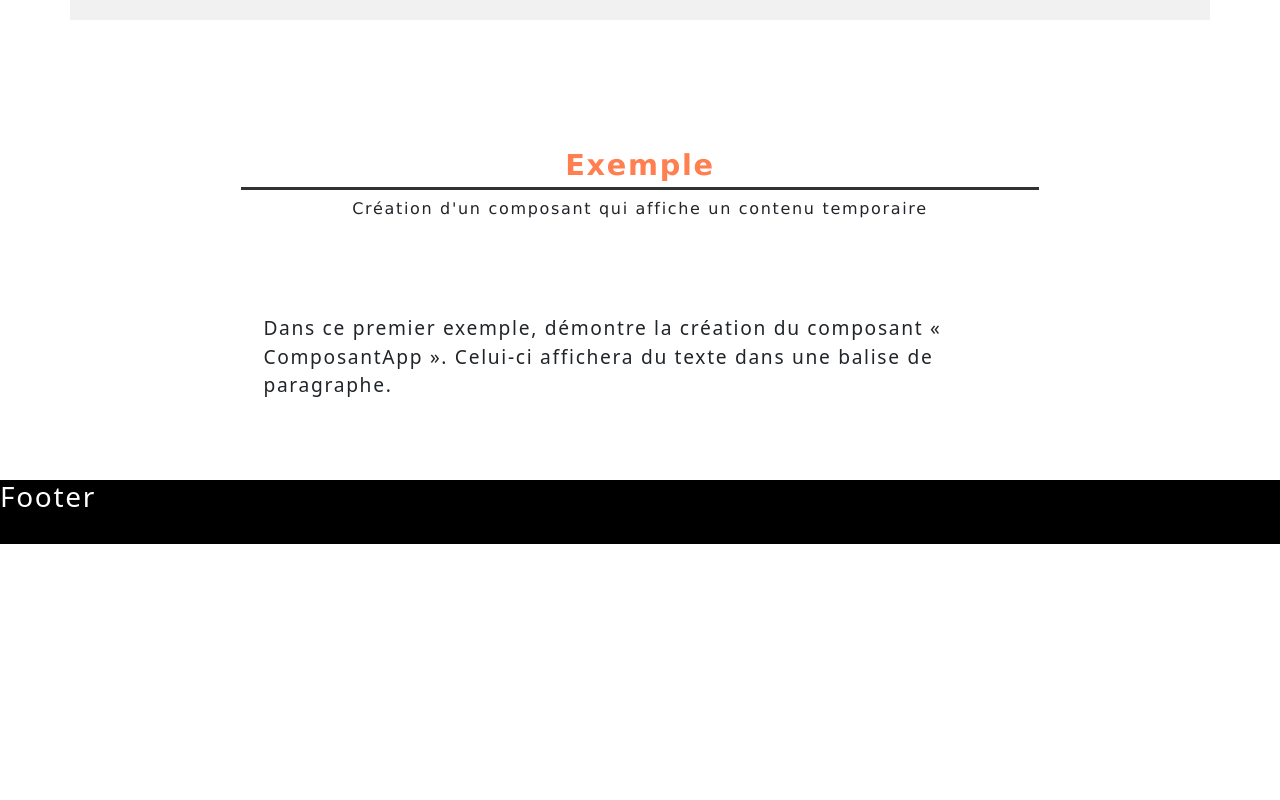
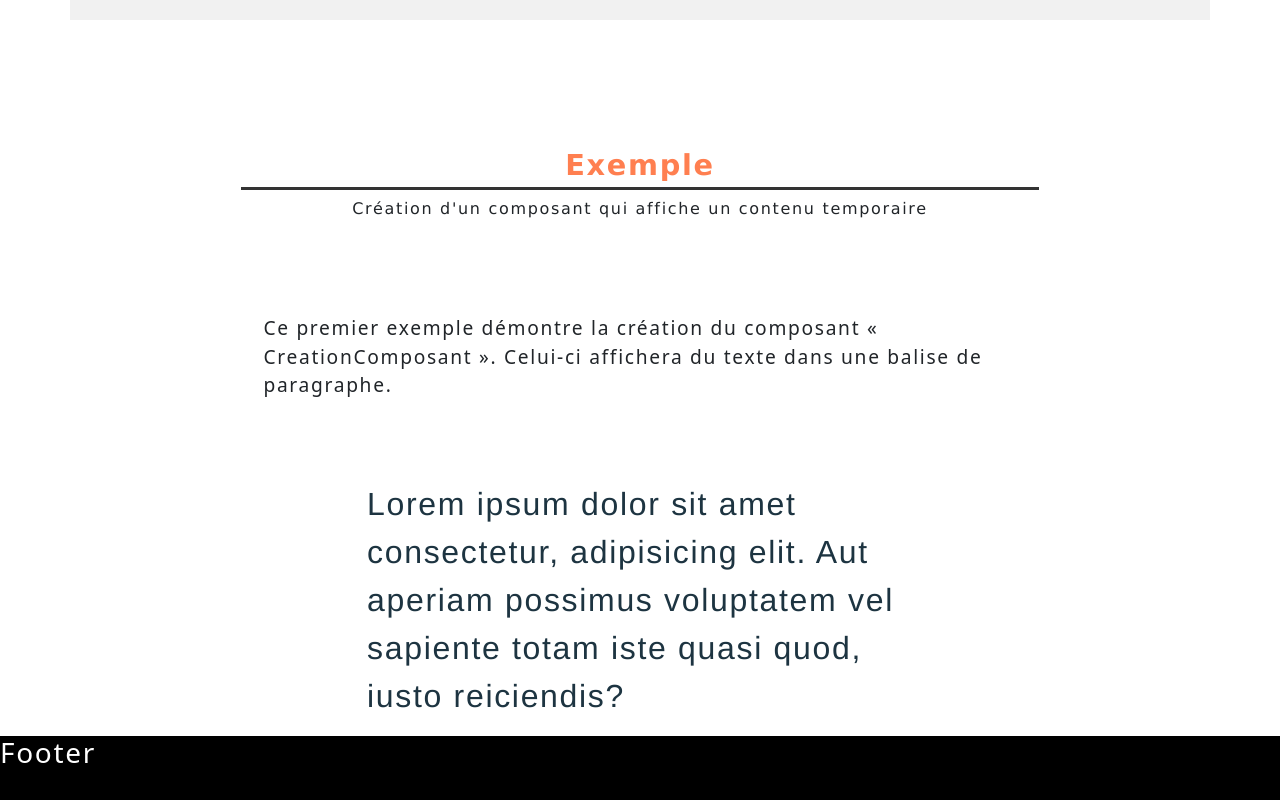
Before and after one commit to ycharles-cstj/aideVueJs, a Vue app: page /composant in a window 1280 px wide. Shown: the part 1042-1842 px from the top of the page. Before the commit the page ends 1586 px from the top, so only its background shows below. Built offline with nearby package versions, Linux system fonts and the light colour scheme.

Commit message:
feature-creation-composant

```diff
--- a/src/assets/scss/components/components.scss
+++ b/src/assets/scss/components/components.scss
@@ -15,3 +15,8 @@
 // - - - - - - - - - - - - - - - - - - - - - - - - - - -
 @import 'header/header';
 @import 'footer/footer';
+
+// - - - - - - - - - - - - - - - - - - - - - - - - - - -
+// Importation pour les exercices
+// - - - - - - - - - - - - - - - - - - - - - - - - - - -
+@import 'exercices/creation-composant';
--- /dev/null
+++ b/src/assets/scss/components/exercices/creation-composant.scss
@@ -0,0 +1,12 @@
+// Exercice création composant
+//----------------------------------------------------
+
+// - - - - - - - - - - - - - - - - - - - - - - - - - - -
+// Structure du nouveau composant
+// - - - - - - - - - - - - - - - - - - - - - - - - - - -
+div.composant {
+    width: 50%;
+    font-size: 2rem;
+    font-family: 'Franklin Gothic Medium', 'Arial Narrow', Arial, sans-serif;
+    color: #1d3441;
+}
--- /dev/null
+++ b/src/components/exercice/CreationComposant/CreationComposant.vue
@@ -0,0 +1,11 @@
+<script setup></script>
+
+<template>
+    <div class="composant"> <!-- lorem20 -->
+        <p>Lorem ipsum dolor sit amet consectetur, adipisicing elit. Aut aperiam possimus voluptatem vel sapiente totam iste quasi quod, iusto reiciendis?</p>
+    </div>
+</template>
+
+<style lang="scss">
+
+</style>
--- a/src/views/PageComposant.vue
+++ b/src/views/PageComposant.vue
@@ -1,9 +1,11 @@
 <script setup>
+    // importations de l'application
     import TitreContent from "@/components/app/TitreContent/TitreContent.vue";
+    import TitreSection from "@/components/app/TitreSection/TitreSection.vue";
+    import ExplicationsExemple from "@/components/app/ExplicationsExemple/ExplicationsExemple.vue";
 
-    import TitreSection from "@/components/app/TitreSection/TitreSection.vue";
-
-    import ExplicationsExemple from "@/components/app/ExplicationsExemple/ExplicationsExemple.vue";
+    // importation de l'exemple
+    import CreationComposant from '@/components/exercice/CreationComposant/CreationComposant.vue';
 
 </script>
 
@@ -39,10 +41,11 @@
         </TitreContent>
 
         <ExplicationsExemple>
-            <p>Dans ce premier exemple, démontre la création du composant « ComposantApp ». Celui-ci affichera du texte dans une balise de paragraphe. </p>
+            <p>Ce premier exemple démontre la création du composant « CreationComposant ». Celui-ci affichera du texte dans une balise de paragraphe. </p>
         </ExplicationsExemple>
 
 
+        <CreationComposant />
     </main>
 </div>
 </template>
```
